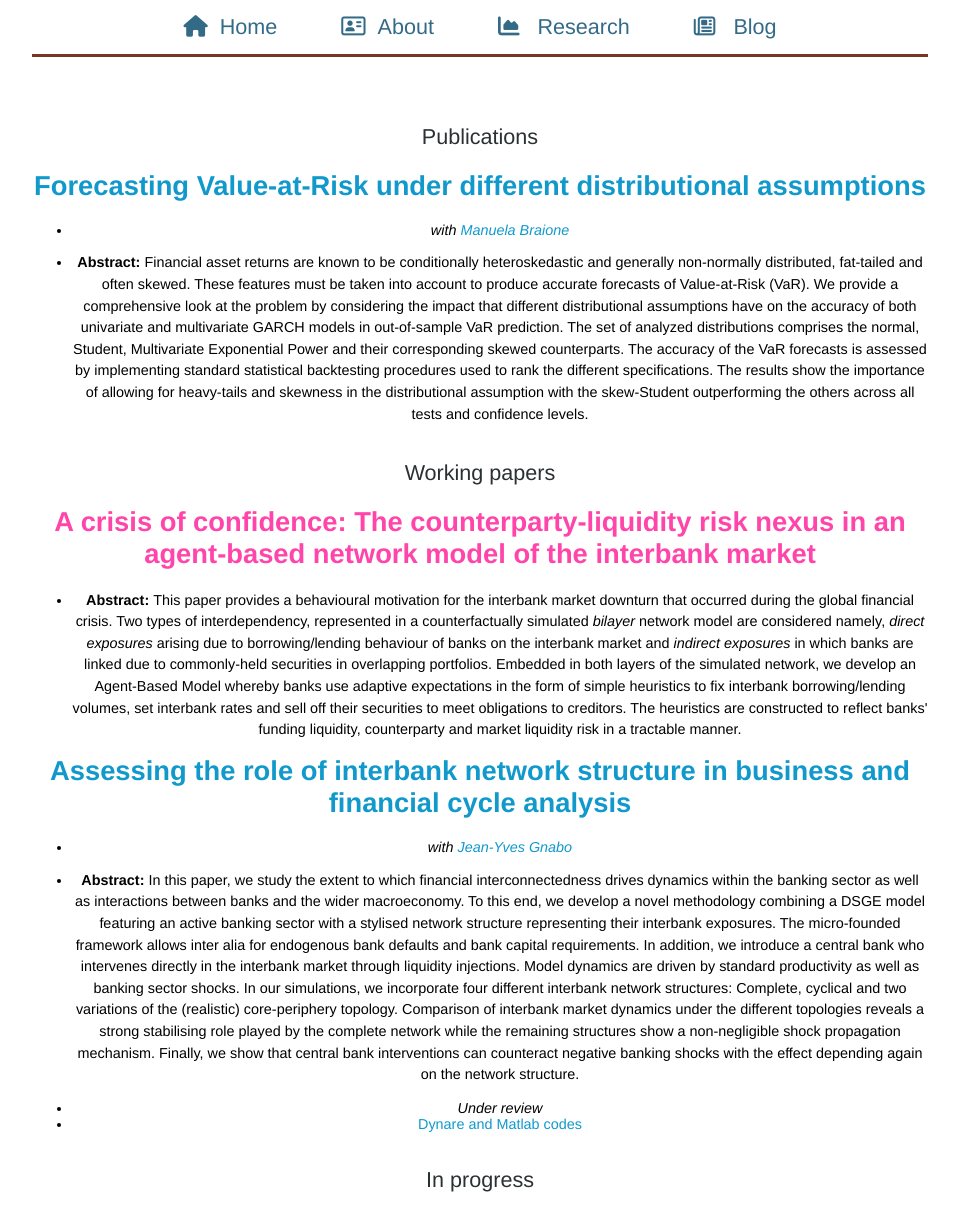
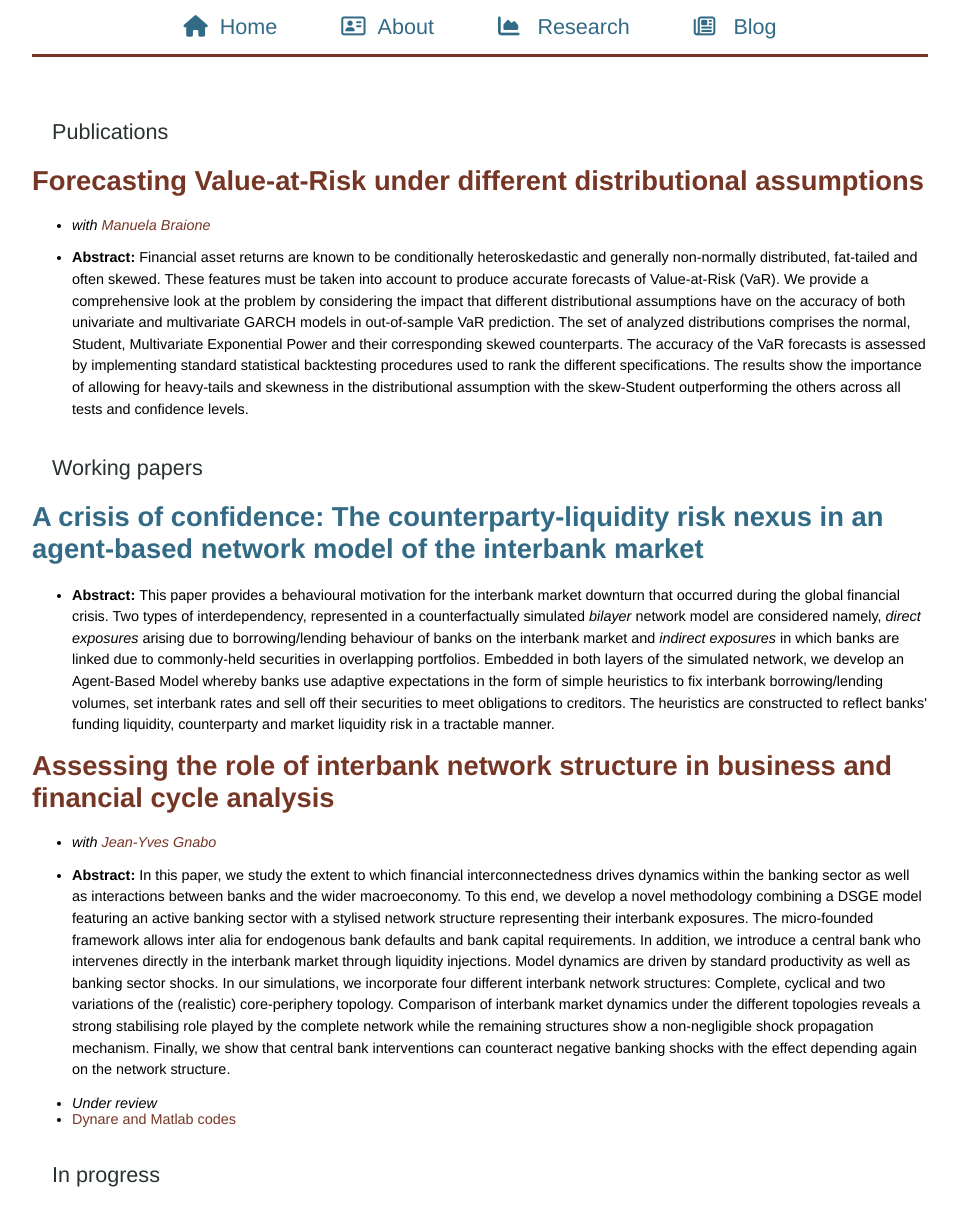
Before and after one commit to nscholtes/nscholtes.github.io, a Jekyll site: the page built from research.html, in a window 1280 px wide. Shown: the whole page, without its empty margins (160-1119 px from the left). Built offline with Jekyll 4.4.1, drawn with Linux system fonts in a browser that asks for light colours; nearby versions of some CDN libraries.

Commit message:
Update main_alt.css

```diff
--- a/css/main_alt.css
+++ b/css/main_alt.css
@@ -5,7 +5,7 @@
   address {font-style: normal;}
 
   body {
-    text-align: center;
+    text-align: left;
     font: 90% Helvetica, Arial, Verdana, sans-serif;
     margin: 0;
     padding: 0;
@@ -20,7 +20,6 @@
     font-family: Helvetica, Arial, Verdana;
     font-size: 2.5em;
     color: #fff;
-    margin: 0 0 5px 0;
     }
   h2 {
     font-size: 1.5em;
@@ -31,7 +30,7 @@
   h3 {
     font-size: 1.9em;
     font-weight: bold;
-    color: #ff44aa;
+    color: #336B87;
     margin: 0 0 20px 0;
   }
   #subheading {
@@ -50,11 +49,11 @@
   a img,:link img,:visited img {border: none;}
   a:link {
     text-decoration: none;
-    color: #1199cc;
+    color: #763626;
   }
   a:visited {
     text-decoration: none;
-    color: #1199cc;
+    color: #763626;
   }
   a:hover, a:active {
     text-decoration: underline;
```
